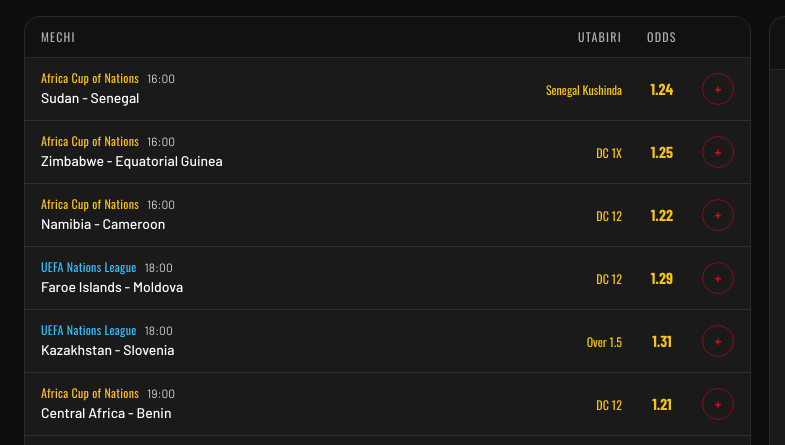
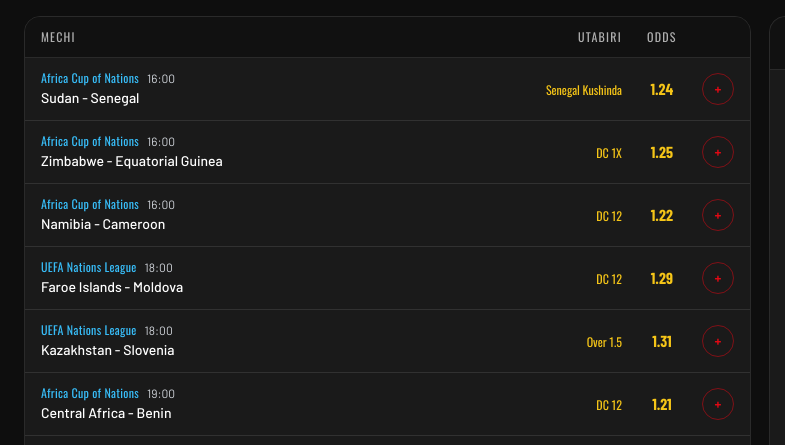
Before and after one commit to wakubet7/meridianbettips, a plain HTML site: page index.html in a window 1280 px wide. Shown: the part 1127-1572 px from the top of the page, 0-785 px from the left. Drawn offline with nearby package versions, Linux system fonts and the light colour scheme; a web font is replaced by a local one.

Commit message:
Unify league name colors to blue in predictions
Change all league name labels to single blue color #38bdf8

Co-Authored-By: Claude Sonnet 4.6 <noreply@anthropic.com>
Claude-Session: https://claude.ai/code/session_019AAAQdwjorC7ioRKnrTcwA

```diff
--- a/index.html
+++ b/index.html
@@ -497,7 +497,7 @@
             <div class="pred-row flex items-center gap-3 px-4 py-3 border-b border-white/10 hover:bg-white/[.02] transition-colors">
               <div class="flex-1 min-w-0">
                 <div class="flex items-center gap-2 mb-0.5">
-                  <span class="font-head text-xs tracking-wide" style="color:#fbbf24;">Africa Cup of Nations</span>
+                  <span class="font-head text-xs tracking-wide" style="color:#38bdf8;">Africa Cup of Nations</span>
                   <span class="font-body text-gray-300 text-xs">16:00</span>
                 </div>
                 <p class="font-body text-white text-sm font-medium truncate">Sudan - Senegal</p>
@@ -516,7 +516,7 @@
             <div class="pred-row flex items-center gap-3 px-4 py-3 border-b border-white/10 hover:bg-white/[.02] transition-colors">
               <div class="flex-1 min-w-0">
                 <div class="flex items-center gap-2 mb-0.5">
-                  <span class="font-head text-xs tracking-wide" style="color:#fbbf24;">Africa Cup of Nations</span>
+                  <span class="font-head text-xs tracking-wide" style="color:#38bdf8;">Africa Cup of Nations</span>
                   <span class="font-body text-gray-300 text-xs">16:00</span>
                 </div>
                 <p class="font-body text-white text-sm font-medium truncate">Zimbabwe - Equatorial Guinea</p>
@@ -535,7 +535,7 @@
             <div class="pred-row flex items-center gap-3 px-4 py-3 border-b border-white/10 hover:bg-white/[.02] transition-colors">
               <div class="flex-1 min-w-0">
                 <div class="flex items-center gap-2 mb-0.5">
-                  <span class="font-head text-xs tracking-wide" style="color:#fbbf24;">Africa Cup of Nations</span>
+                  <span class="font-head text-xs tracking-wide" style="color:#38bdf8;">Africa Cup of Nations</span>
                   <span class="font-body text-gray-300 text-xs">16:00</span>
                 </div>
                 <p class="font-body text-white text-sm font-medium truncate">Namibia - Cameroon</p>
@@ -592,7 +592,7 @@
             <div class="pred-row flex items-center gap-3 px-4 py-3 border-b border-white/10 hover:bg-white/[.02] transition-colors">
               <div class="flex-1 min-w-0">
                 <div class="flex items-center gap-2 mb-0.5">
-                  <span class="font-head text-xs tracking-wide" style="color:#fbbf24;">Africa Cup of Nations</span>
+                  <span class="font-head text-xs tracking-wide" style="color:#38bdf8;">Africa Cup of Nations</span>
                   <span class="font-body text-gray-300 text-xs">19:00</span>
                 </div>
                 <p class="font-body text-white text-sm font-medium truncate">Central Africa - Benin</p>
```
